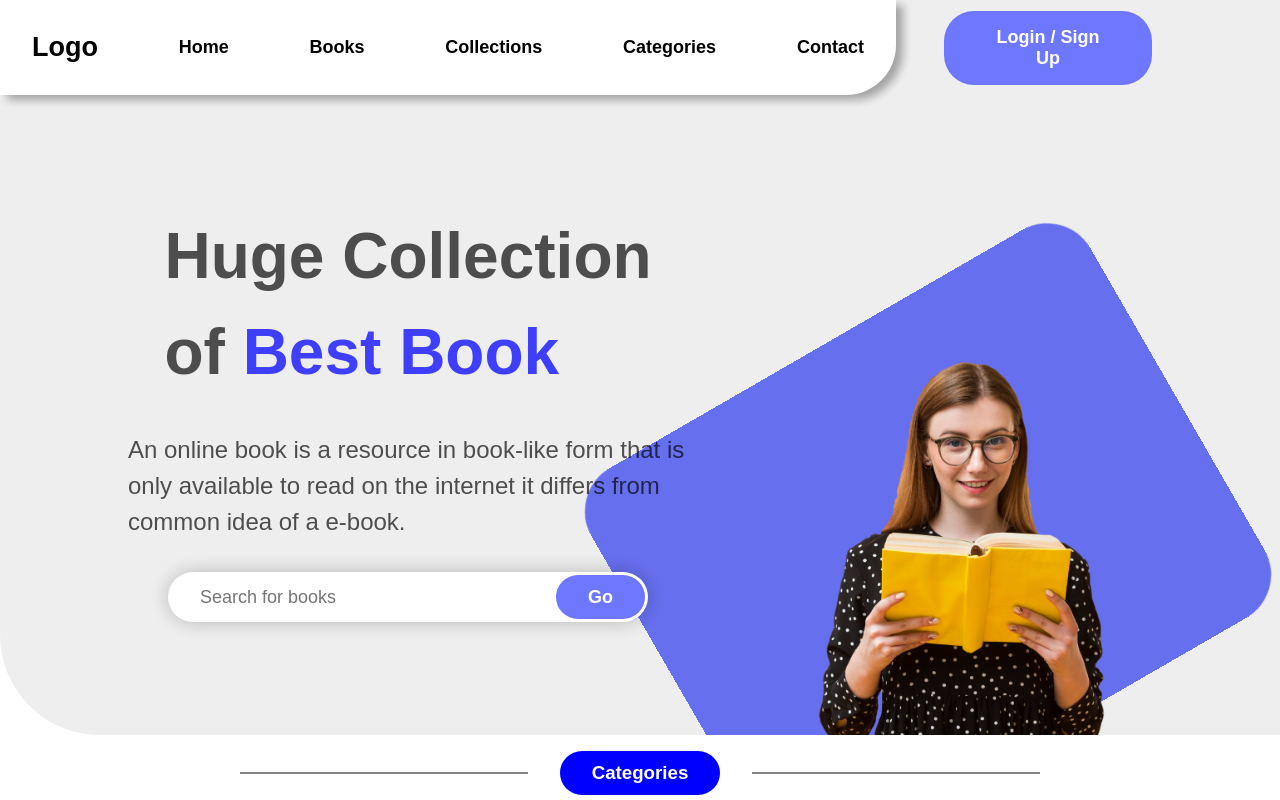
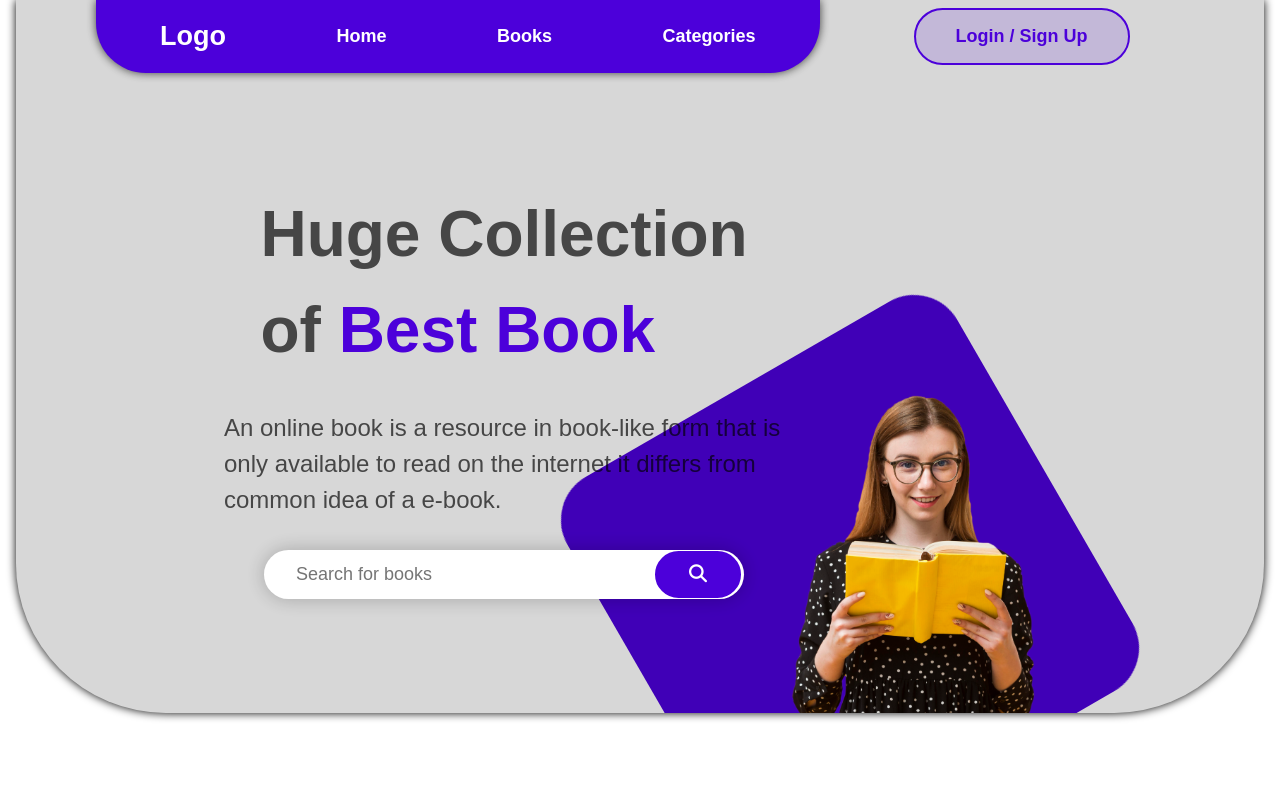
Before and after one commit to just-favor/e-commer-bk-shop, a plain HTML site: page index.html in a window 1280 px wide. Shown: the top 800 px of the page. Drawn offline with Linux system fonts and the light colour scheme.

Commit message:
Refactor styles for improved layout and responsiveness; update header and navigation elements

```diff
--- a/bookshop.css
+++ b/bookshop.css
@@ -6,22 +6,24 @@
     font-family: sans-serif;
 }
 body{
-    background-color: white;
+    background-color: #fffffff1;
     width: 100%;
-    /* overflow-x: hidden; */
+    transition: 1s ease-in-out;
+    padding: 0 1rem;
 }
 header{
     width: 100;
-    background-color: rgba(0, 0, 0, 0.067);
+    background-color: #00000028;
     display: flex;
     flex-direction: column;
-    /* align-items: flex-start; */
     justify-content: center;
-    border-radius: 0 0 0 100px;
     position: relative;
+    box-shadow: 0 0 10px black;
+    border-radius: 0 0 150px 150px;
+    padding: 0 5rem;
 }
 .head{
-    width: 90%;
+    width: 95%;
     display: flex;
     align-items: center;
     justify-content: space-between;
@@ -37,30 +39,30 @@ header button{
     font-weight: bold;
     border: none;
     border-radius: 30px;
-    color: white;
-    background-color: rgb(110, 119, 255);
+    color: rgb(76, 0, 218);
+    background-color: rgba(76, 0, 218, 0.147);
     cursor: pointer;
+    border: 2px solid rgb(76, 0, 218);
 }
 .topnav{
-    background: rgb(255, 255, 255);
+    background: rgb(76, 0, 218);
     display: flex;
     align-items: center;
     justify-content: space-between;
-    padding: 2rem;
-    border-radius: 0 0 50px 0;
-    width: 80%;
-    box-shadow: 7px 5px 10px rgba(0, 0, 0, 0.325);
+    padding: 1.3rem 4rem;
+    border-radius: 0 0 50px 50px;
+    width: 70%;
+    box-shadow: 0 0px 10px rgba(0, 0, 0, 0.725);
 }
 .topnav a{
     /* color: rgba(0, 0, 0, 0.642); */
-    color: rgb(0, 0, 0);
+    color: white;
     font-size: large;
     font-weight: bold;
 }
 .topnav a:hover{
-    color:  rgb(110, 119, 255);
     transform: scale(1.2);
-    border-bottom: 2px solid rgb(110, 119, 255);
+    border-bottom: 2px solid rgb(255, 255, 255);
     transition: 0.3s ease-in-out;
 }
 .topnav a:nth-child(1):hover{
@@ -69,13 +71,13 @@ header button{
     transform: none;
 }
 h1{
-    color: black;
+    /* color: rgb(255, 255, 255); */
 }
 h2{
     font-size: 4rem;
 }
 .blue{
-    color: rgba(0, 0, 255, 0.74);
+    color: rgb(76, 0, 218);
 }
 .hero{
     padding: 8rem;
@@ -125,22 +127,20 @@ h2{
     position: absolute;
     padding: 0.7rem 2rem;
     right: 3px;
-    background-color: rgb(110, 119, 255);
+    background-color: rgb(76, 0, 218);
     cursor: pointer;
 }
 main{
     position: relative;
 }
 .purplebox{
-    /* width: 35rem;
-    height: 35rem; */
-    width: 35%;
-    height: 90%;
+    width: 450px;
+    height: 450px;
     border-radius: 50px;
     position: absolute;
     right: 10%;
     bottom: -6rem;
-    background-color: rgb(110, 119, 255);
+    background-color: rgb(76, 0, 218);
     z-index: -1;
     transform: rotate(20deg);
     animation: rotate 30s linear infinite;
@@ -154,7 +154,7 @@ main{
       }
 }
 section{
-    margin: 1rem 0;
+    margin: 10rem 0;
     display: flex;
     flex-direction: column;
     justify-content: center;
@@ -181,7 +181,9 @@ section{
     grid-template-columns: repeat(20, 1fr);
     grid-template-rows: repeat(20, 1fr);
     gap: 3rem;
-    width: 100vh;
+    width: 20%;
+    align-items: center;
+    justify-content: center;
 }
 .grid{
     background-color: white;
@@ -242,7 +244,7 @@ section{
 }
 .book-wrapper{
     margin: 4rem 0;
-    width: 80%;
+    width: 90%;
     display: flex;
     flex-wrap: wrap;
     align-items: center;
--- a/index.html
+++ b/index.html
@@ -5,20 +5,21 @@
     <meta name="viewport" content="width=device-width, initial-scale=1.0">
     <title>Bookshop</title>
     <link rel="stylesheet" href="bookshop.css">
-    <link href='https://cdn.boxicons.com/fonts/basic/boxicons.min.css' rel='stylesheet'>
+    <!-- <link href='https://cdn.boxicons.com/fonts/basic/boxicons.min.css' rel='stylesheet'> -->
     <link rel="stylesheet" href="../fontawesome-free-6.7.2-web/css/all.min.css">
 </head>
 <body>
-    <header>
+
+    <!-- header section  -->
+
+    <header id="home">
         <div class="head">
             <h1 class="logo">Logo</h1>
         <nav class="topnav">
-            <a href=""><h1>Logo</h1></a>
-            <a href="">Home</a>
-            <a href="">Books</a>
-            <a href="">Collections</a>
-            <a href="">Categories</a>
-            <a href="">Contact</a>
+            <a href="#home"><h1>Logo</h1></a>
+            <a href="#home">Home</a>
+            <a href="#books">Books</a>
+            <a href="#home">Categories</a>
         </nav>
         <button>Login / Sign Up</button>
         <div class="menu-btn">
@@ -44,18 +45,18 @@
                 </p>
                 <div class="search">
                     <input type="text" placeholder="Search for books">
-                    <button>Go</button>
+                    <button><i class="fa-solid fa-magnifying-glass" style="color: white;"></i></button>
                 </div>
             </div>
             <img src="/images/bookreader.png" alt="">
             <div class="purplebox"></div>
         </div>
     </header>
+
+    <!-- main section  -->
+
     <main>
         <section class="section1">
-            <div class="hr-div">
-                <hr><div class="h3"><h3>Categories</h3></div><hr>
-            </div>
             <h2><span class="thin">Xtra</span>Book Collections</h2>
             <div class="container">
                 <div class="grid box1">Box1</div>
@@ -69,7 +70,10 @@
                     <hr style="border-color: white;"><div class="h3" style="background-color: white;"><h3 style="color: royalblue;">Books</h3></div><hr style="border-color: white;">
                 </div>
                 <h2>This year's top sellers</h2>
-                <div class="book-wrapper">
+
+                <!-- book sales  -->
+
+                <div class="book-wrapper" id="books">
                     <div class="sales">
                         <img src="/images/book1.jpg" alt="">
                         <hr>
@@ -130,6 +134,9 @@
                 <button class="more">See More</button>
             </div>
         </section>
+
+            <!-- offers section  -->
+
         <div class="section2">
             <div class="offers-div">
                 <div class="cover">
```
Also changed, not shown: 1 other file.
